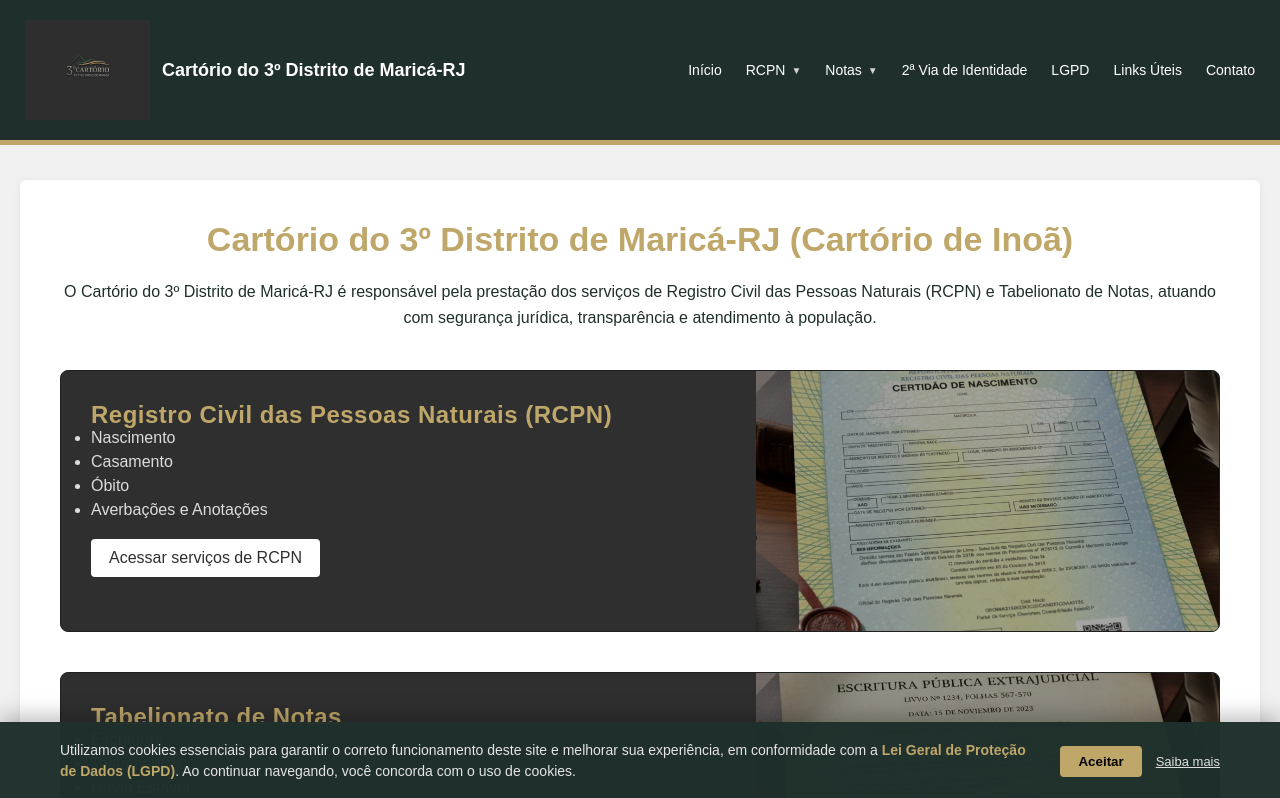
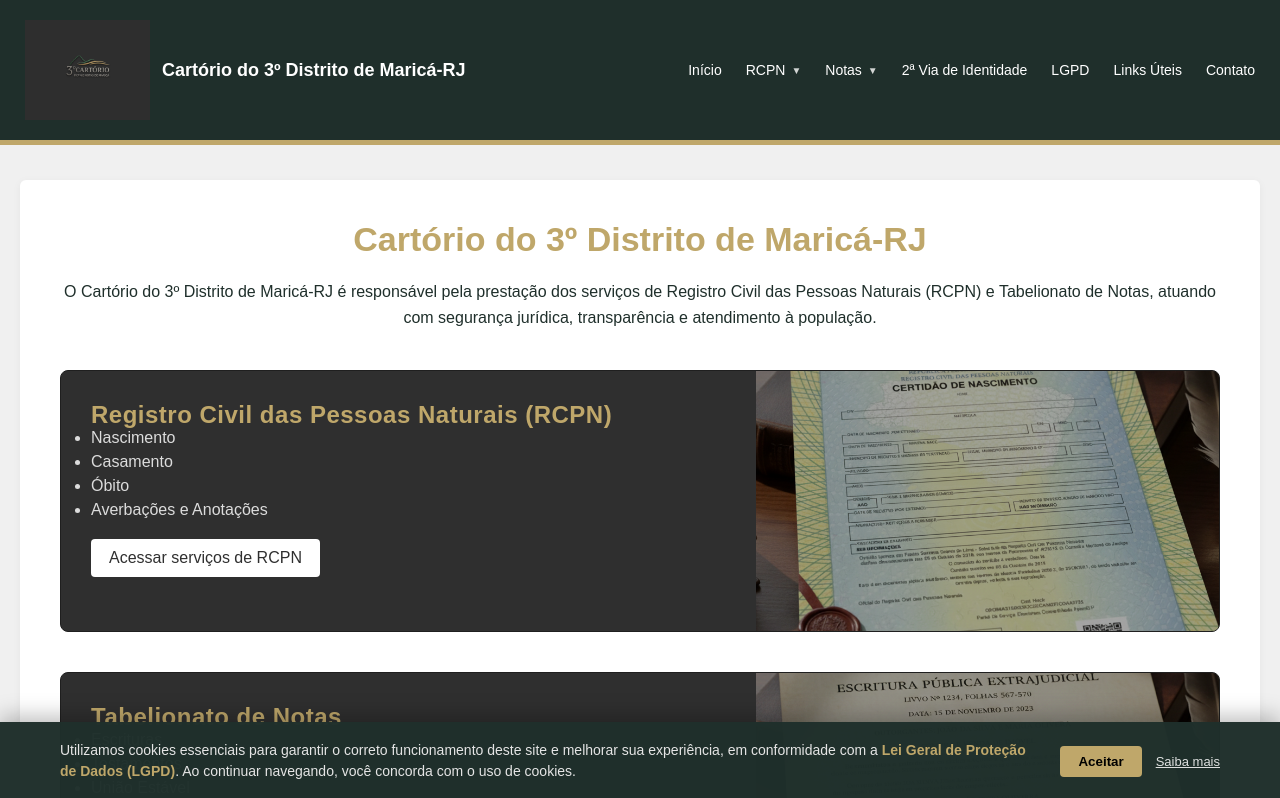
Before and after one commit to MickaelMattos/cartorio3marica, a React (Vite) app: page / in a window 1280 px wide. Shown: the top 798 px of the page. Built offline with nearby package versions, Linux system fonts and the light colour scheme.

Commit message:
Remove 'Cartório de Inoã' from heading

```diff
--- a/src/pages/Home.jsx
+++ b/src/pages/Home.jsx
@@ -13,7 +13,7 @@ export default function Home() {
       {/* APRESENTAÇÃO */}
     <section style={{ ...styles.section, textAlign: "center" }}>
   <h1 style={styles.mainTitle}>
-    Cartório do 3º Distrito de Maricá-RJ (Cartório de Inoã)
+    Cartório do 3º Distrito de Maricá-RJ
   </h1>
   <p style={styles.text}>
     O Cartório do 3º Distrito de Maricá-RJ é responsável pela prestação
```
